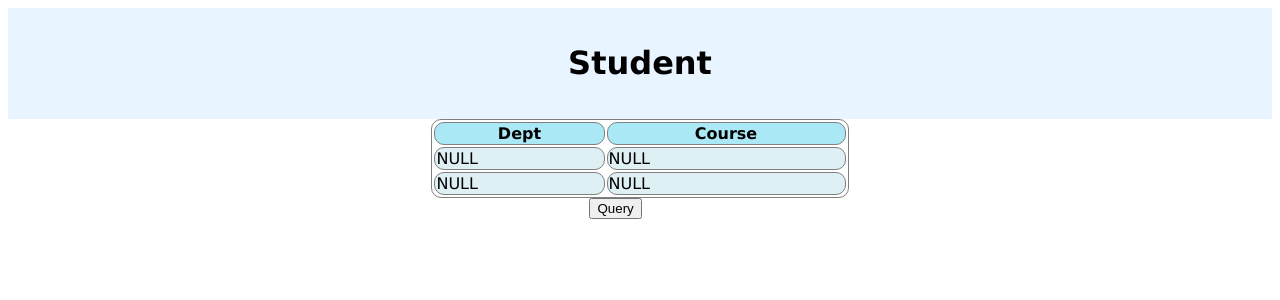
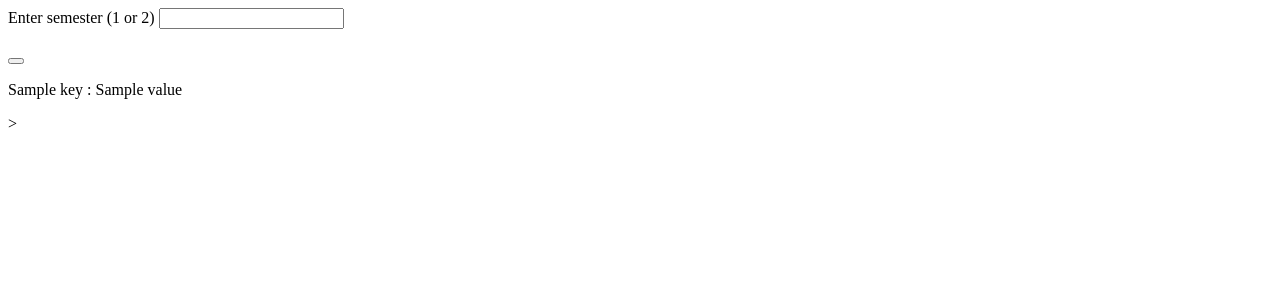
Before and after one commit to lukaszmp/EE468-Project, a Django app: template usertype/templates/usertype/student.html in a window 1280 px wide. Shown: the top 300 px of the page. Run offline with Django 3.2, Linux system fonts and the light colour scheme; the template is opened without the code that fills it: most values are stand-ins (such as "Sample title", 1, 10 or a date in 2020); parts of the project's set-up code (start-up, migrations or seed data) failed here and were passed over.

Commit message:
Initial test of feature siz, from here the rest are just buttons and the manager

```diff
--- a/course_management_system/settings.py
+++ b/course_management_system/settings.py
@@ -79,7 +79,7 @@ DATABASES = {
         'ENGINE': 'mysql.connector.django',
         'NAME': 'university',
 		'USER': 'root',
-		'PASSWORD': '1234',
+		'PASSWORD': 'password12',
 		'HOST': 'localhost'
     }
 }
--- a/dbhelper.py
+++ b/dbhelper.py
@@ -112,7 +112,7 @@ class dbManager(object):
         :return:
         """
         inSemester = str(inSemester)
-        query = "select course_id, sec_id from teaches where instr(course_id,'"+inDept+"') = 1 and semester = '"+inSemester+"' and year = 2019;"
+        query = "select course_id, sec_id from teaches where instr(course_id,'"+inDept+"') = 1 and semester = '"+inSemester+"';"
         return self.__executeQuery(query)
 
     def __executeQuery(self, inQuery):
--- a/usertype/models.py
+++ b/usertype/models.py
@@ -1,5 +1,4 @@
 from django.db import models
-
 
 class Course(models.Model):
     course_id = models.CharField(primary_key=True, max_length=8)
--- a/usertype/templates/usertype/student.html
+++ b/usertype/templates/usertype/student.html
@@ -1,66 +1,18 @@
 <!DOCTYPE html>
+<form class="forms-sample" name="form" action="{% url 'student' %}" method="post">
+  {% csrf_token %}
 <html>
-<head>
-<meta name="viewport" content="width=device-width, initial-scale=1.0">
-<style>
-* {
-  box-sizing: border-box;
-}
-
-.center{
-    margin-left: auto;
-    margin-right: auto;
-    margin-bottom: auto;
-}
-
-.queryButton{
-	margin-left: 46%
-}
-
-table, th, td {
-  border: 1px solid gray;
-  border-radius: 10px;
-}
-
-th{
-  background-color: #ABE8F6;
-  color: black;
-}
-
-td{
-  background-color: #DEF0F4;
-  color: black;
-}
-
-h1{
-  color: black;
-}
-
-
-
-</style>
-</head>
-<body style="font-family:Verdana;color:#aaaaaa;">
-
-<div style="background-color:#E8F4FF;padding:15px;text-align:center;">
-  <h1>Student</h1>
-</div>
-<table style="width:33%"; class = "center">
-  <tr>
-    <th>Dept</th>
-    <th>Course</th>
-  </tr>
- <tr>
-    <td>NULL</td>
-    <td>NULL</td>
-  </tr>
-  <tr>
-    <td>NULL</td>
-    <td>NULL</td>
-  </tr>
-</table>
-
-<button type="button", class = "queryButton">Query</button>
-
-</body>
+  <head>
+    <title>Feature Six</title>
+  </head>
+  <body>
+  <label for="semester">Enter semester (1 or 2)</label>
+  <input type="text" id="semester" name="inSemester"><br><br>
+  <button type="Submit" value="Submit" name="Submit"></button>
+  {% for key, value in list.items %}
+    <p>{{ key }} : {{ value }}</p>
+  {% endfor %}
+  </body>
+</html>>
+</form>
 </html>
--- a/usertype/urls.py
+++ b/usertype/urls.py
@@ -3,6 +3,7 @@ from django.urls import path, include
 from . import views
 
 urlpatterns = [
+
 	path('admin/', views.admin, name='admin'),
 	path('professor/', views.professor, name='professor'),
 	path('student/', views.student, name='student'),
```
Also changed, not shown: usertype/templates/usertype/login.html (+5 -47 lines), usertype/views.py (+44 -23 lines), usertype/forms.py (line endings or trailing spaces).
